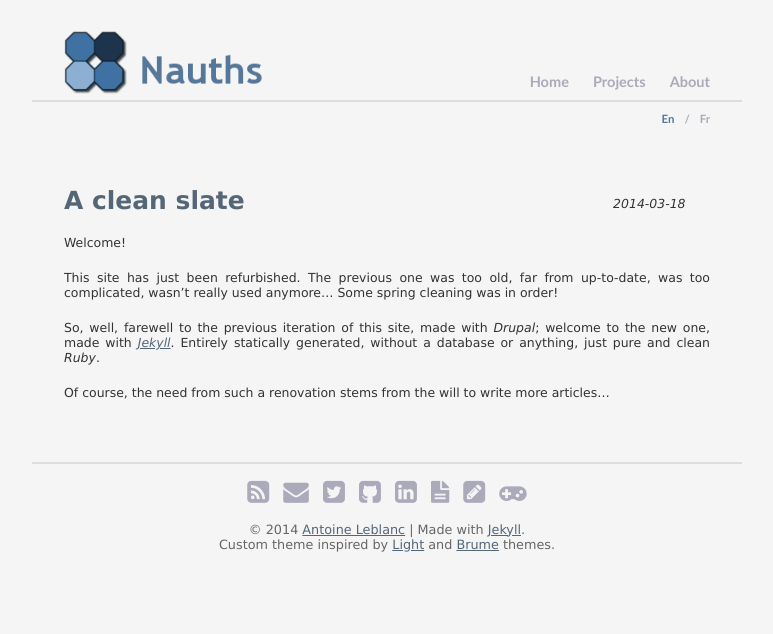
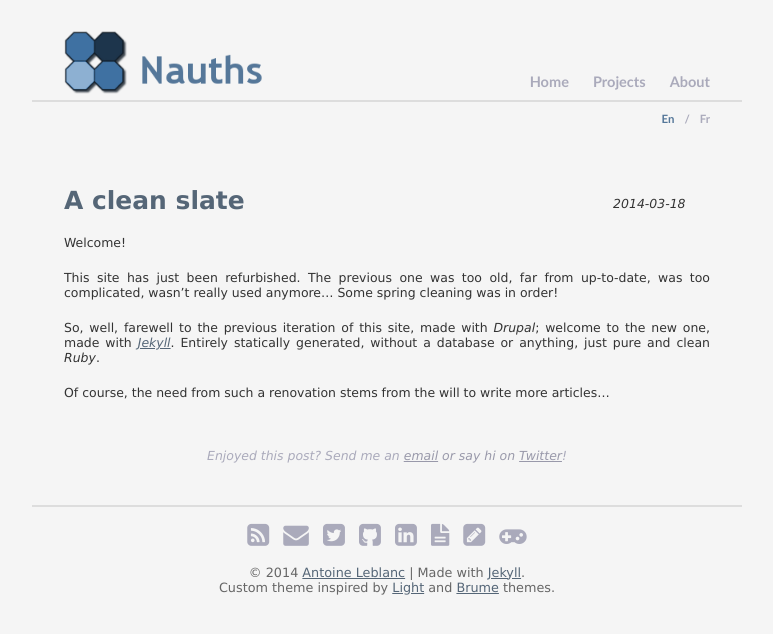
Before and after one commit to nicuveo/nauths.fr, a Jekyll site: the page built from en/_posts/2014-03-18-clean-slate.md, in a window 1280 px wide. Shown: the top 634 px of the page, without its empty margins (253-1026 px from the left). Built offline with Jekyll 4.4.1, drawn with Linux system fonts in a browser that asks for light colours.

Commit message:
Added a comment below posts.

```diff
--- a/_data/text.yml
+++ b/_data/text.yml
@@ -5,6 +5,7 @@ en:
   chars: "en-us"
   foot1: '© 2014 <a href="/en/about.html">Antoine Leblanc</a> | Made with <a href="http://jekyllrb.com/">Jekyll</a>.'
   foot2: 'Custom theme inspired by <a href="http://templates.arcsin.se">Light</a> and <a href="https://github.com/aigarsdz/brume">Brume</a> themes.'
+  cmnts: 'Enjoyed this post? Send me an <a href="mailto:antoine.jp.leblanc@gmail.com">email<a/> or say hi on <a href="https://twitter.com/nicuveo">Twitter</a>!'
 
 fr:
   home:  "Accueil"
@@ -13,3 +14,4 @@ fr:
   chars: "fr-fr"
   foot1: '© 2014 <a href="/fr/about.html">Antoine Leblanc</a> | Réalisé avec <a href="http://jekyllrb.com/">Jekyll</a>.'
   foot2: 'Thème custom inspiré des thèmes <a href="http://templates.arcsin.se">Light</a> et <a href="https://github.com/aigarsdz/brume">Brume</a>.'
+  cmnts: 'Vous avez aimé cet article ? Réagissez par <a href="mailto:antoine.jp.leblanc@gmail.com">email<a/> ou sur <a href="https://twitter.com/nicuveo">Twitter</a> !'
--- a/_layouts/post.html
+++ b/_layouts/post.html
@@ -26,3 +26,11 @@ layout: default
 <div class="post">
 {{ content }}
 </div>
+
+{% if page.date %}
+
+<div class="comments">
+  {{ site.data.text.[page.lang].cmnts }}
+</div>
+
+{% endif %}
--- a/css/default.css
+++ b/css/default.css
@@ -263,6 +263,19 @@ h1,h2,h3
     font-size: .7rem;
 }
 
+.comments
+{
+    text-align: center;
+    margin-top: 48px;
+    font-style: italic;
+    color: #AAB;
+}
+
+.comments a
+{
+    color: #99A;
+}
+
 #archives
 {
     width: 75%;
```
